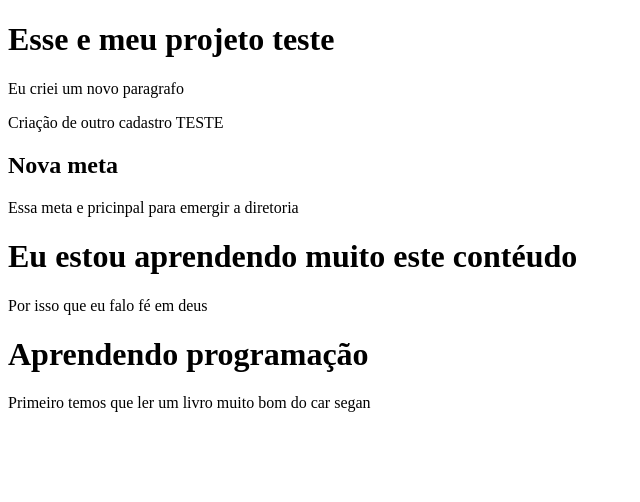
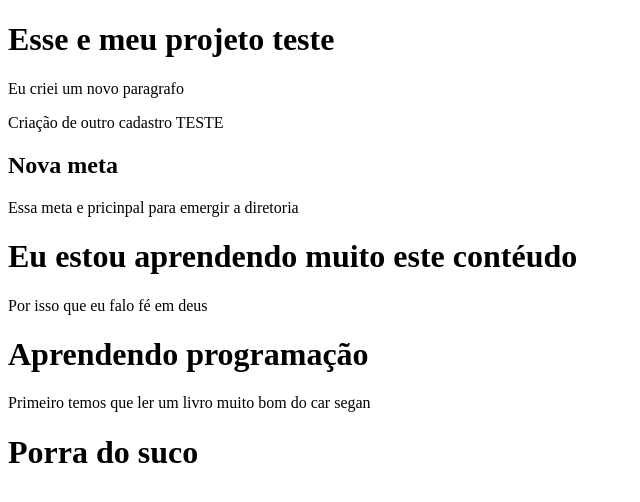
Before and after one commit to vhugo-test/first-project-git-test-, a plain HTML site: page index.html in a window 1280 px wide. Shown: the whole page, without its empty margins (0-640 px from the left). Drawn offline with Linux system fonts and the light colour scheme.

Commit message:
Adicionando alguns commits

```diff
--- a/index.html
+++ b/index.html
@@ -15,5 +15,6 @@
     <p>Por isso que eu falo fé em deus</p>
     <h1>Aprendendo programação</h1>
     <p>Primeiro temos que ler um livro muito bom do car segan</p>
+    <h1>Porra do suco</h1>
 </body>
 </html>
```
